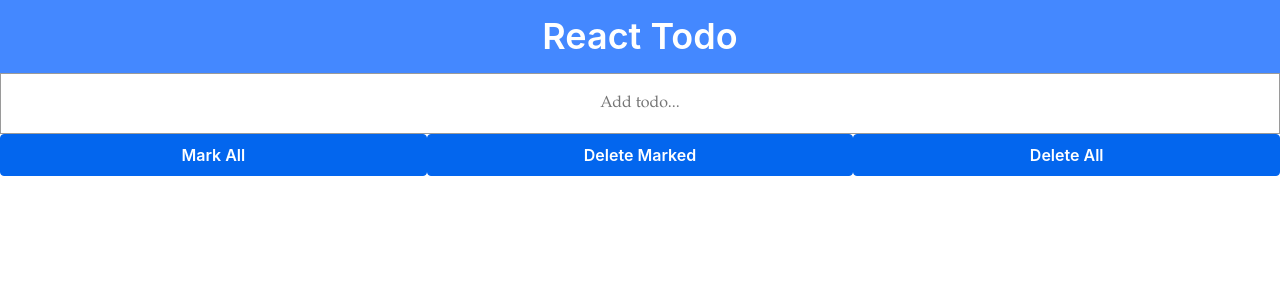
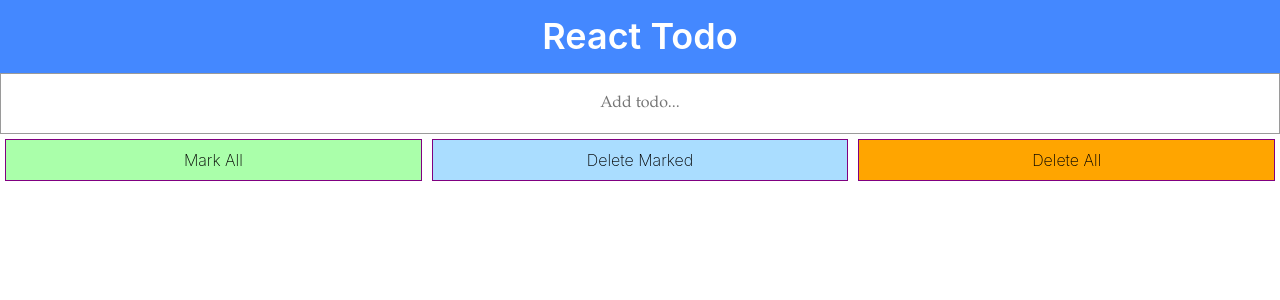
Before and after one commit to lyndonpanton/react-todo, a React (Create React App) app: page / in a window 1280 px wide. Shown: the top 300 px of the page. Built offline with nearby package versions, Linux system fonts and the light colour scheme.

Commit message:
edited button styling

```diff
--- a/src/components/Button.js
+++ b/src/components/Button.js
@@ -2,7 +2,14 @@ import React from "react";
 
 const Button = (props) => {
 	const buttonStyling = {
-		flex: 1
+		flex: 1,
+
+		margin: "5px",
+		border: "#800080 solid 1px",
+		borderRadius: "0",
+		backgroundColor: props.color,
+		fontWeight: 200,
+		color: "#000000"
 	};
 
 	return (
```
